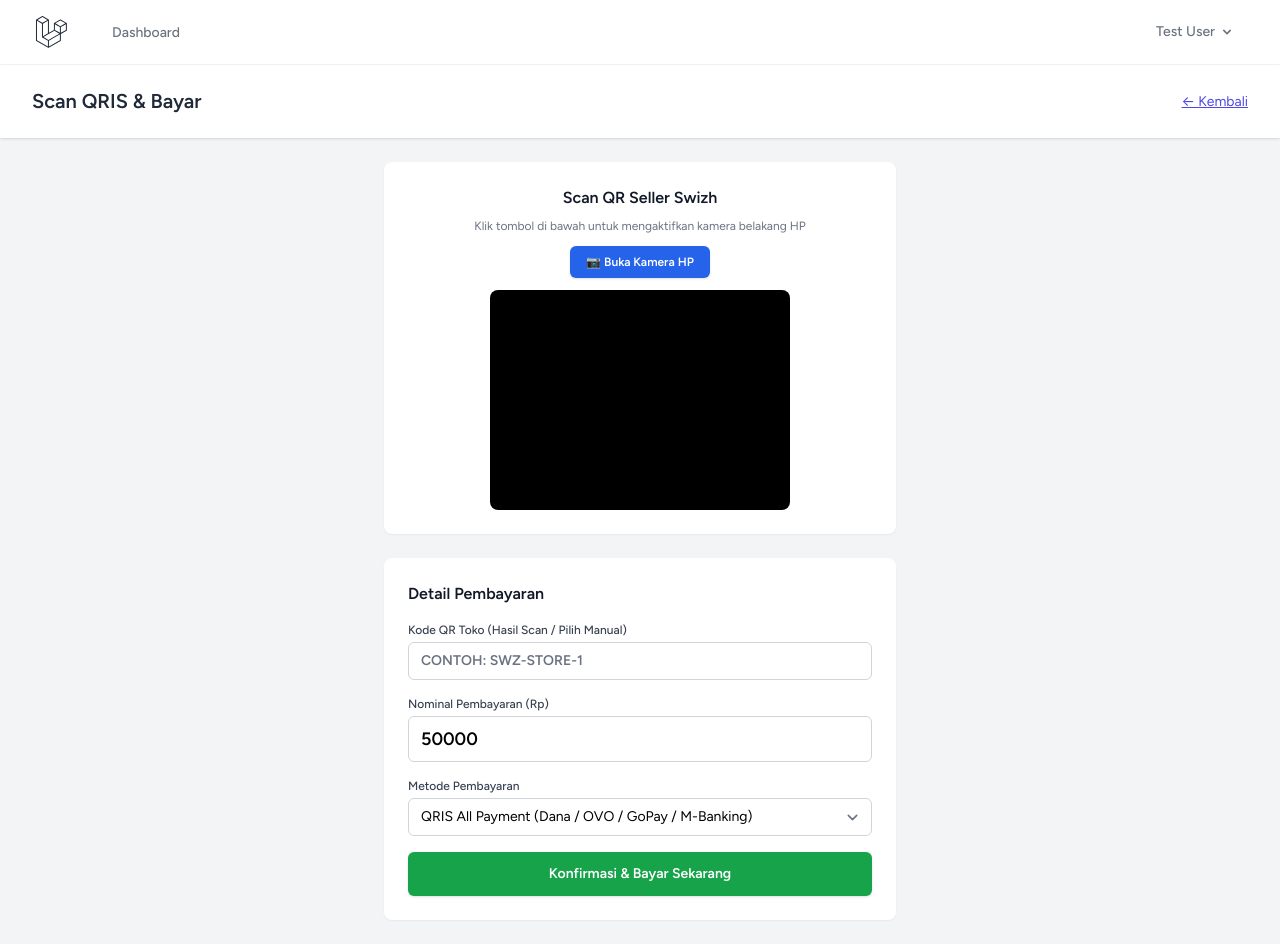
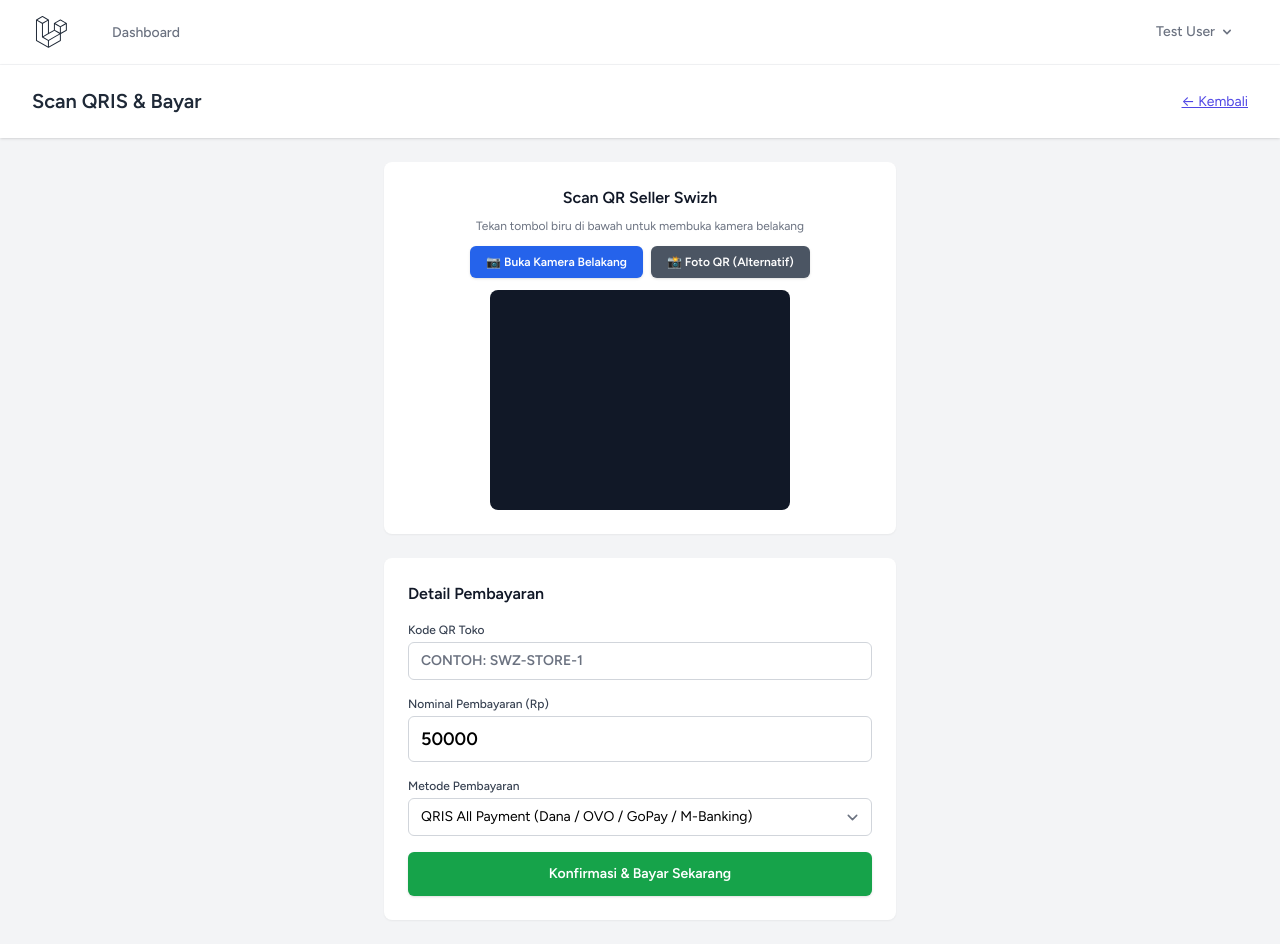
Before and after one commit to izunlaravel/Swizh, a Laravel app: page /qris/scan in a window 1280 px wide. Run offline with Laravel 12, Linux system fonts and the light colour scheme; a user stored in the database is signed in; data comes from the database, SQL or seed files in the repository; data that the repository does not hold is empty; style sheets or scripts are compiled from the project's sources.

Commit message:
pasang local QR SVG generator dan kamera belakang android

```diff
--- a/resources/views/qris/scan.blade.php
+++ b/resources/views/qris/scan.blade.php
@@ -15,13 +15,19 @@
             <!-- Kamera Scanner QR -->
             <div class="bg-white shadow-sm sm:rounded-lg p-6 text-center">
                 <h3 class="font-semibold text-gray-900 mb-2">Scan QR Seller Swizh</h3>
-                <p id="camStatus" class="text-xs text-gray-500 mb-3">Klik tombol di bawah untuk mengaktifkan kamera belakang HP</p>
+                <p id="camStatus" class="text-xs text-gray-500 mb-3">Tekan tombol biru di bawah untuk membuka kamera belakang</p>
 
-                <button type="button" id="btnStartCam" onclick="startCamera()" style="background-color:#2563eb; color:#ffffff;" class="px-4 py-2 text-xs font-bold rounded-md shadow mb-3">
-                    📷 Buka Kamera HP
+                <div class="flex justify-center gap-2 mb-3">
+                    <button type="button" id="btnStartCam" onclick="openBackCamera()" style="background-color:#2563eb; color:#ffffff;" class="px-4 py-2 text-xs font-bold rounded-md shadow">
+                        📷 Buka Kamera Belakang
                     </button>
+                    <label style="background-color:#4b5563; color:#ffffff;" class="px-4 py-2 text-xs font-bold rounded-md shadow cursor-pointer">
+                        📸 Foto QR (Alternatif)
+                        <input type="file" accept="image/*" capture="environment" onchange="scanFromPhoto(this)" class="hidden">
+                    </label>
+                </div>
 
-                <div id="reader" class="mx-auto overflow-hidden rounded-lg bg-black" style="width: 100%; max-width: 300px; min-height: 220px;"></div>
+                <div id="reader" class="mx-auto overflow-hidden rounded-lg bg-gray-900" style="width: 100%; max-width: 300px; min-height: 220px;"></div>
             </div>
 
             <!-- Form Konfirmasi Pembayaran -->
@@ -30,13 +36,13 @@
                 <form method="POST" action="{{ route('qris.pay') }}" class="space-y-4">
                     @csrf
                     <div>
-                        <label class="block text-xs font-medium text-gray-700">Kode QR Toko (Hasil Scan / Pilih Manual)</label>
+                        <label class="block text-xs font-medium text-gray-700">Kode QR Toko</label>
                         <input type="text" id="store_code" name="store_code" value="{{ $selectedSeller ? 'SWZ-STORE-' . $selectedSeller->id : '' }}" required placeholder="Contoh: SWZ-STORE-1" class="mt-1 block w-full border-gray-300 rounded-md text-sm uppercase font-bold text-indigo-700">
                     </div>
 
                     @if($sellers->count() > 0)
                     <div>
-                        <label class="block text-xs text-gray-500">Atau pilih dari daftar Seller aktif (jika uji coba 1 HP):</label>
+                        <label class="block text-xs text-gray-500">Atau pilih cepat dari daftar Seller aktif:</label>
                         <select onchange="document.getElementById('store_code').value = this.value" class="mt-1 block w-full border-gray-300 rounded-md text-xs">
                             <option value="">-- Pilih Seller --</option>
                             @foreach($sellers as $s)
@@ -67,35 +73,54 @@
         </div>
     </div>
 
-    <script src="https://unpkg.com" type="text/javascript"></script>
+    <script src="https://unpkg.com"></script>
     <script>
-        let html5QrCode;
-
-        function startCamera() {
-            const statusEl = document.getElementById('camStatus');
-            statusEl.innerText = "Meminta izin kamera...";
-
-            html5QrCode = new Html5Qrcode("reader");
-            html5QrCode.start(
-                { facingMode: "environment" },
-                { fps: 10, qrbox: { width: 200, height: 200 } },
-                (decodedText) => {
+        function extractStoreCode(decodedText) {
             let code = decodedText;
             if (decodedText.includes('store_code=')) {
                 code = decodedText.split('store_code=')[1].split('&')[0];
             }
             document.getElementById('store_code').value = code.toUpperCase();
-                    statusEl.innerText = "✓ QR Terdeteksi: " + code.toUpperCase();
+            document.getElementById('camStatus').innerText = "✓ QR Terdeteksi: " + code.toUpperCase();
+            alert('QR Toko Terdeteksi: ' + code.toUpperCase());
+        }
+
+        function openBackCamera() {
+            const statusEl = document.getElementById('camStatus');
+            statusEl.innerText = "Mencari kamera belakang HP...";
+
+            Html5Qrcode.getCameras().then(devices => {
+                if (devices && devices.length) {
+                    // Pilih kamera terakhir (biasanya kamera belakang utama di Android)
+                    let backCam = devices.find(d => d.label.toLowerCase().includes('back') || d.label.toLowerCase().includes('belakang')) || devices[devices.length - 1];
+                    const html5QrCode = new Html5Qrcode("reader");
+                    html5QrCode.start(
+                        backCam.id,
+                        { fps: 10, qrbox: 200 },
+                        (decodedText) => {
+                            extractStoreCode(decodedText);
                             html5QrCode.stop();
-                    alert('QR Toko Terdeteksi: ' + code.toUpperCase());
                         },
-                (errorMessage) => { /* Abaikan frame kosong saat mencari QR */ }
+                        () => {}
                     ).then(() => {
-                statusEl.innerText = "Kamera aktif. Arahkan ke QR Code Seller.";
-                document.getElementById('btnStartCam').style.display = 'none';
-            }).catch((err) => {
-                statusEl.innerText = "Kamera gagal dibuka (" + err + "). Pastikan izin kamera Chrome diizinkan.";
+                        statusEl.innerText = "Kamera aktif! Arahkan ke QR Seller.";
+                    }).catch(err => {
+                        statusEl.innerText = "Gagal start kamera: " + err + ". Gunakan tombol 'Foto QR' di sebelah kanan.";
                     });
+                } else {
+                    statusEl.innerText = "Kamera tidak ditemukan. Gunakan tombol 'Foto QR' di samping.";
+                }
+            }).catch(err => {
+                statusEl.innerText = "Izin kamera ditolak browser. Gunakan tombol 'Foto QR' di samping.";
+            });
+        }
+
+        function scanFromPhoto(input) {
+            if (input.files.length === 0) return;
+            const html5QrCode = new Html5Qrcode("reader");
+            html5QrCode.scanFile(input.files[0], true)
+                .then(decodedText => extractStoreCode(decodedText))
+                .catch(err => alert("QR Code tidak terbaca pada foto. Pastikan gambar jelas."));
         }
     </script>
 </x-app-layout>
```
Lines whose indentation alone changed are shown as unchanged.
